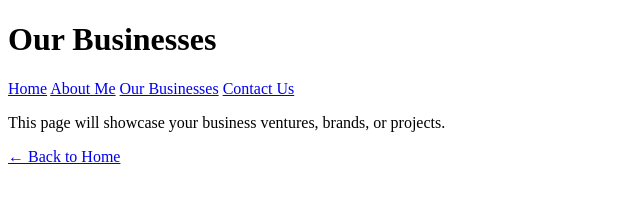
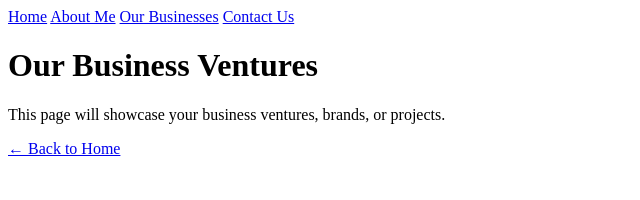
Before and after one commit to kbtrack94/TheBlandCollective, a plain HTML site: page businesses.html in a window 1280 px wide. Shown: the whole page, without its empty margins (0-640 px from the left). Drawn offline with Linux system fonts and the light colour scheme.

Commit message:
Update businesses.html

```diff
--- a/businesses.html
+++ b/businesses.html
@@ -5,15 +5,18 @@
   <meta name="viewport" content="width=device-width, initial-scale=1.0">
   <title>Our Businesses</title>
 </head>
-<body>
-  <h1>Our Businesses</h1><body>
+  <body>
+  <body>
   <nav class="nav">
     <a href="index.html">Home</a>
     <a href="about.html">About Me</a>
     <a href="businesses.html">Our Businesses</a>
     <a href="contact.html">Contact Us</a>
   </nav>
+
+  <h1>Our Business Ventures</h1>
   <p>This page will showcase your business ventures, brands, or projects.</p>
+</body>
   <a href="index.html">← Back to Home</a>
 </body>
 </html>
```
